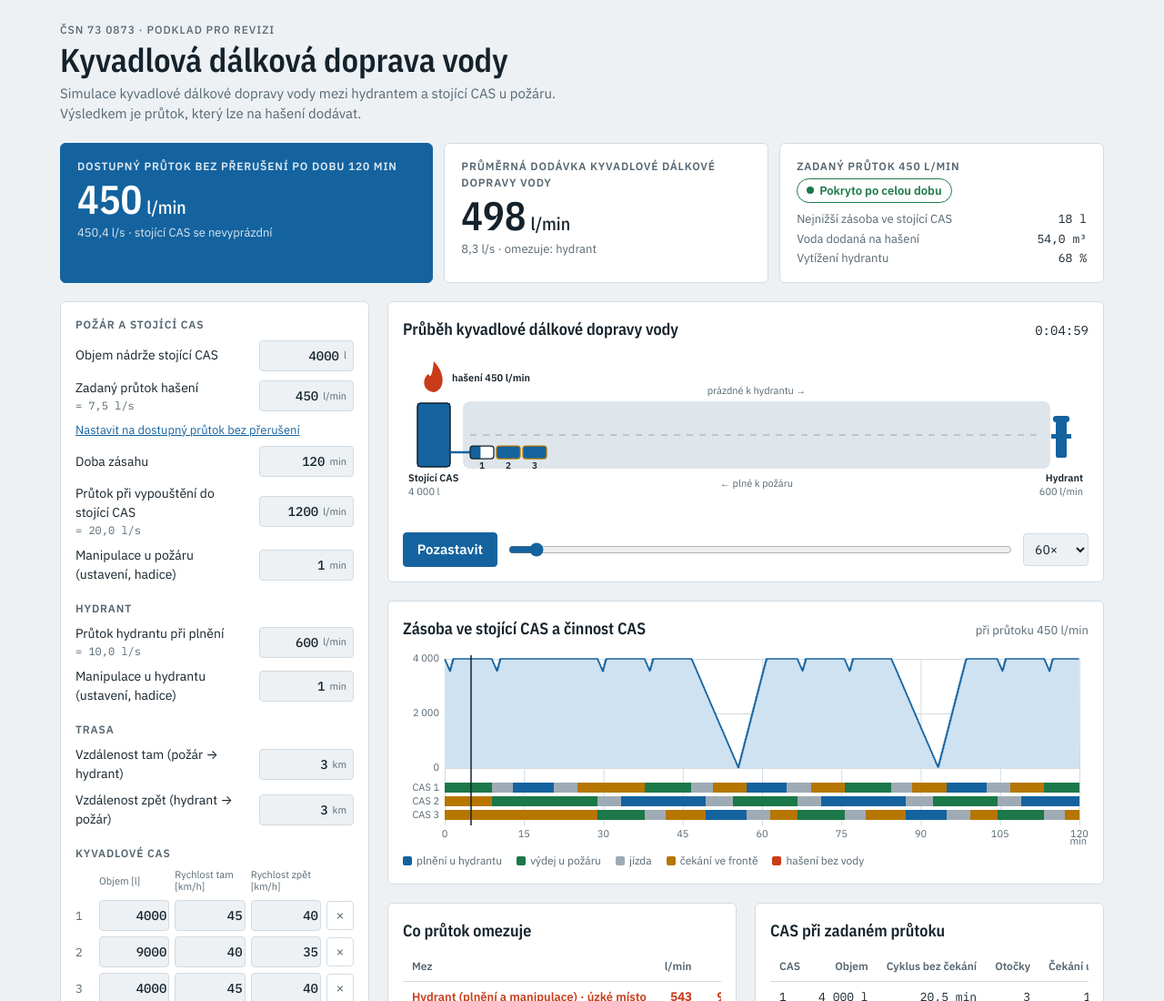
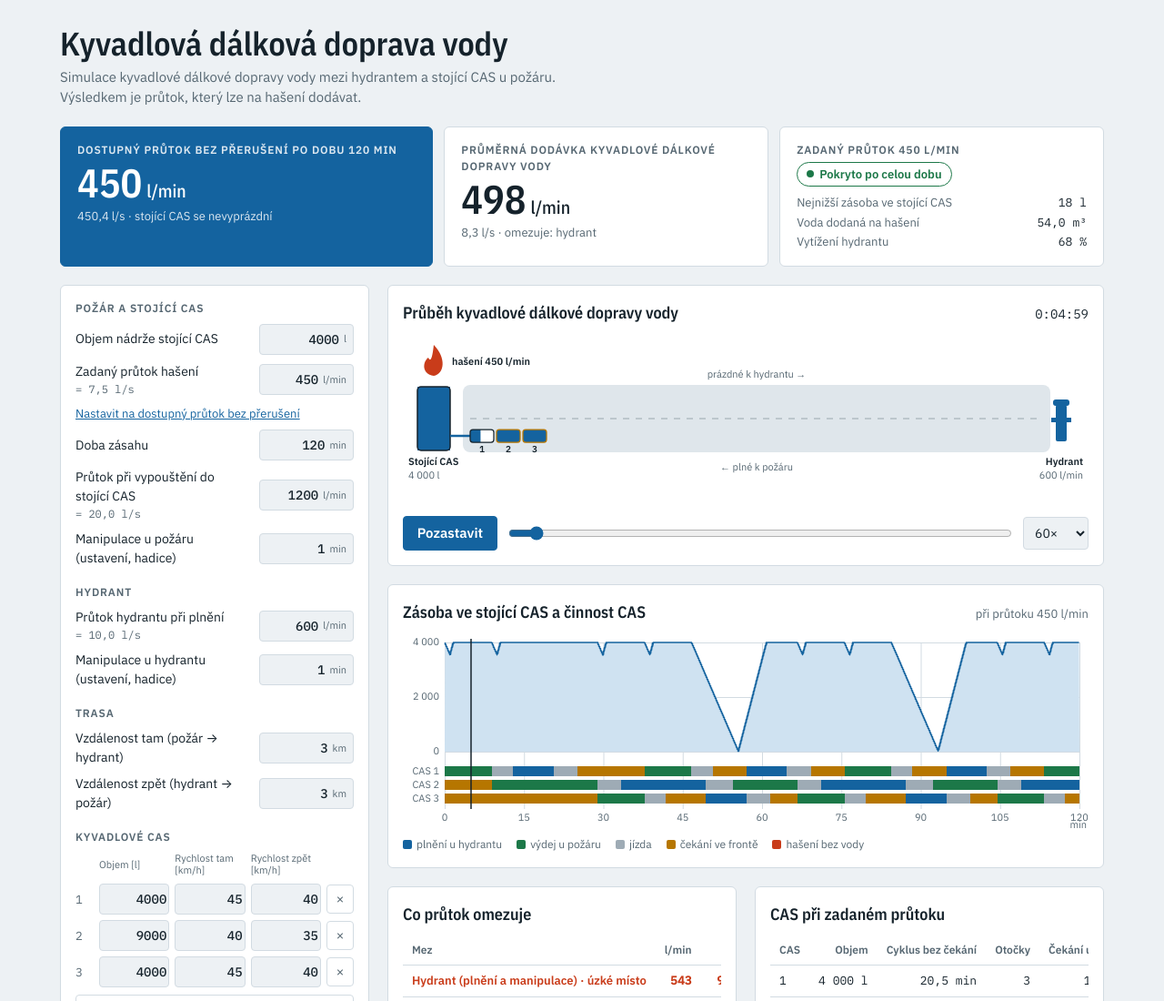
Before and after one commit to athomcz/AT, a plain HTML site: page index.html in a window 1280 px wide. Shown: the top 1100 px of the page at 91% size. Drawn offline with nearby package versions, Linux system fonts and the light colour scheme.

Commit message:
Update index.html

```diff
--- a/index.html
+++ b/index.html
@@ -105,7 +105,6 @@ tr.sim td{font-weight:600}
 
 <div class="wrap">
   <header>
-    <div class="eyebrow">ČSN 73 0873 · podklad pro revizi</div>
     <h1>Kyvadlová dálková doprava vody</h1>
     <p>Simulace kyvadlové dálkové dopravy vody mezi hydrantem a stojící CAS u požáru. Výsledkem je průtok, který lze na hašení dodávat.</p>
   </header>
```
